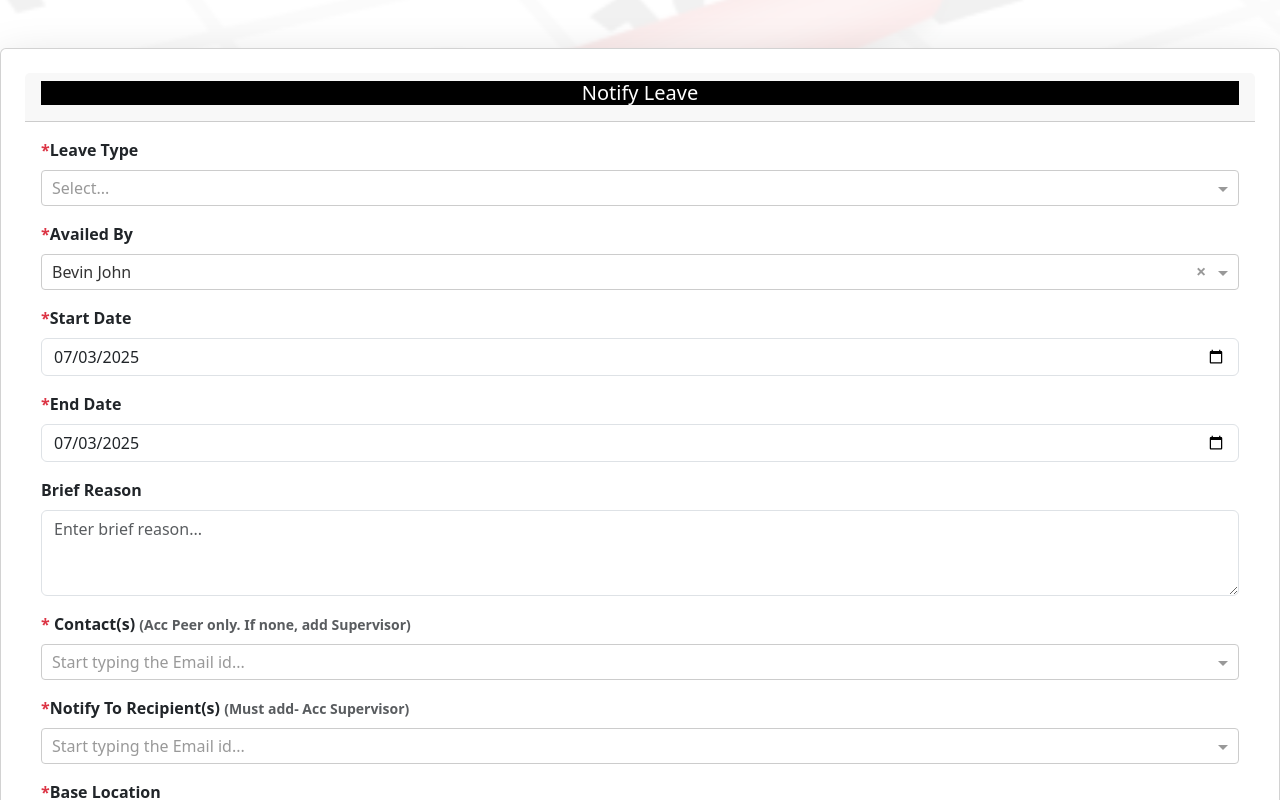
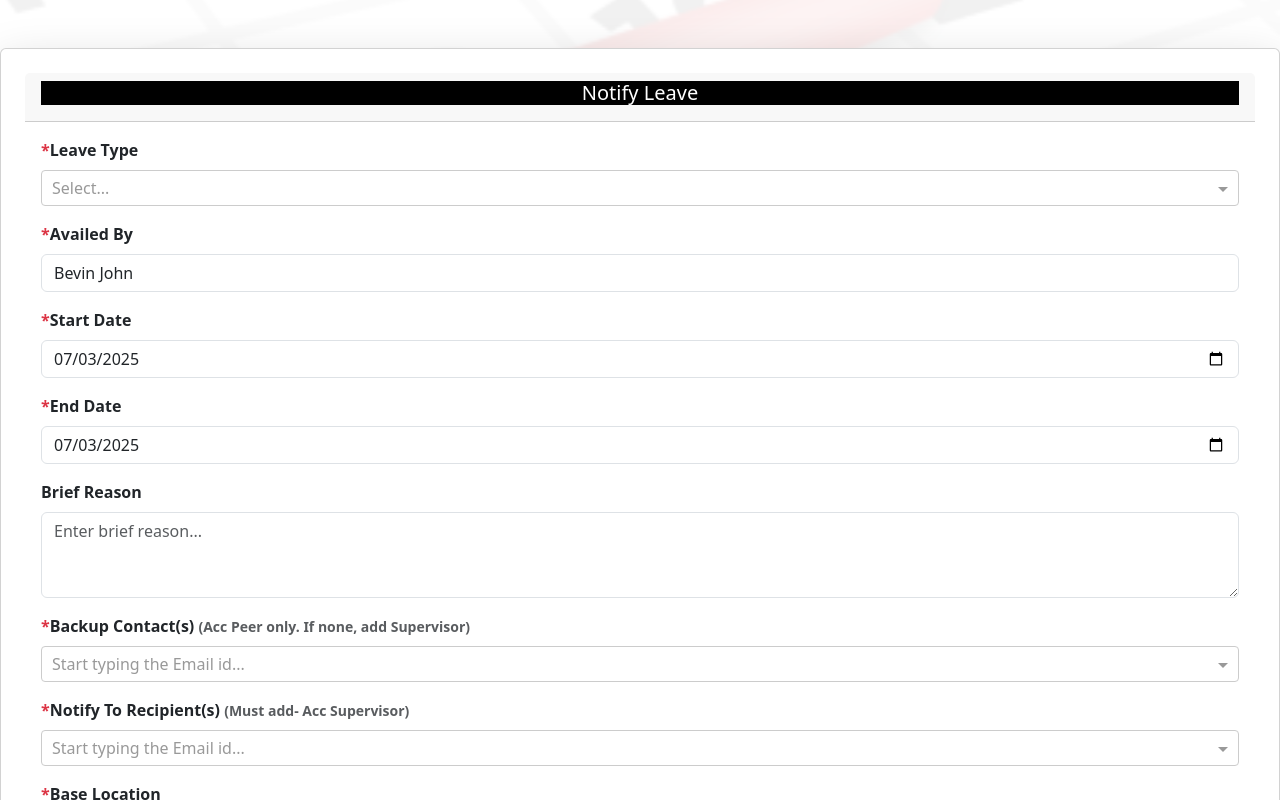
Before and after one commit to Bevin215/Leave-Notification-App-Dev, an Angular app in the folder LeaveAppUI/: page /notifyleave in a window 1280 px wide. Shown: the top 800 px of the page. Built offline with nearby package versions, Linux system fonts and the light colour scheme.

Commit message:
Changes in availedby

```diff
--- a/LeaveAppUI/src/app/notifyleave/notifyleave.component.html
+++ b/LeaveAppUI/src/app/notifyleave/notifyleave.component.html
@@ -21,18 +21,10 @@
           </div>
         </div>
 
-
-
         <div class="mb-3 fw-bold">
           <label for="availedBy" class="form-label"><span class="text-danger">*</span>Availed By </label>
-          <ng-select [items]="listOfUsers" bindLabel="name" placeholder="Start typing the Email id..."
-            formControlName="availedBy" [searchable]="true" [clearable]="true" [ngClass]="{
-    'is-invalid': leaveForm.get('availedBy')?.invalid && leaveForm.get('availedBy')?.touched
-  }">
-            <ng-template ng-option-tmp let-item="item">
-              {{ item.name }} — {{ item.email }}
-            </ng-template>
-          </ng-select>
+          <input type="text" class="form-control" [value]="
+           leaveForm.get('availedBy')?.value?.name" readonly />
           <div *ngIf="leaveForm.get('availedBy')?.invalid && leaveForm.get('availedBy')?.touched" class="text-danger">
             <small *ngIf="leaveForm.get('availedBy')?.hasError('required')">This field is required.</small>
           </div>
@@ -44,8 +36,7 @@
           <input type="date" class="form-control" id="startDate" required formControlName="startDate" [attr.min]="today"
             [ngClass]="{
       'is-invalid': leaveForm.get('startDate')?.invalid && leaveForm.get('startDate')?.touched
-                  || leaveForm.hasError('startDateInPast') && leaveForm.get('startDate')?.touched
-    }">
+                  || leaveForm.hasError('startDateInPast')}">
           <div *ngIf="leaveForm.get('startDate')?.invalid && leaveForm.get('startDate')?.touched" class="text-danger">
             <small *ngIf="leaveForm.get('startDate')?.hasError('required')">This field is required.</small>
           </div>
@@ -74,8 +65,8 @@
         </div>
 
         <div class="mb-3  ">
-          <label for="backupContact" class="form-label fw-bold"><span class="text-danger ">*</span> Contact(s) <span
-              class="small text-muted">(Acc Peer only. If none, add Supervisor)</span></label>
+          <label for="backupContact" class="form-label fw-bold"><span class="text-danger ">*</span>Backup Contact(s)
+            <span class="small text-muted">(Acc Peer only. If none, add Supervisor)</span></label>
           <ng-select #backup [items]="listOfUsers" bindLabel="email" bindValue="id" [multiple]="true"
             placeholder="Start typing the Email id..." formControlName="backupContact" [closeOnSelect]="false"
             [searchable]="true" [clearable]="true" (change)="onBackupChange()" [ngClass]="{
```
